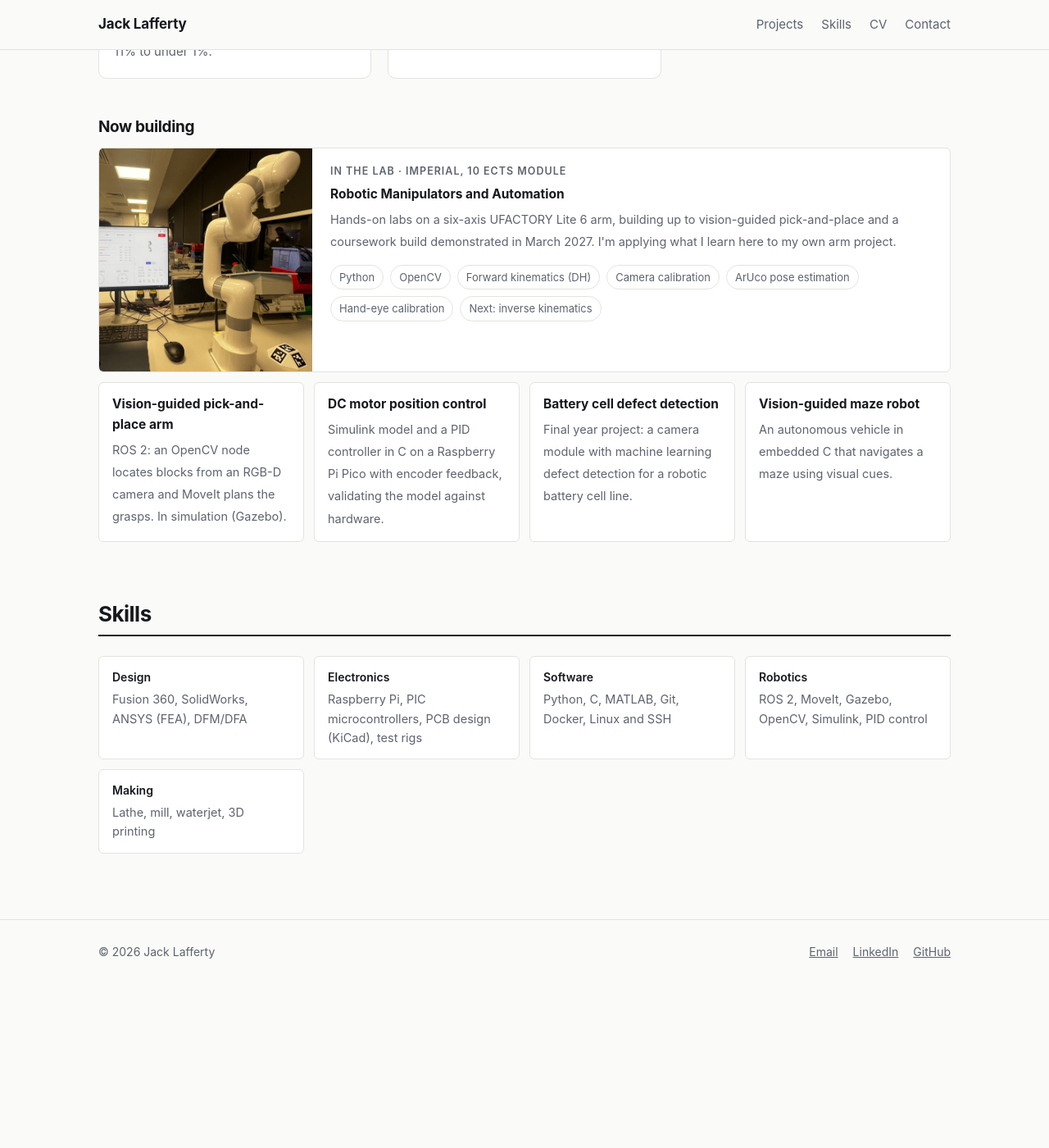
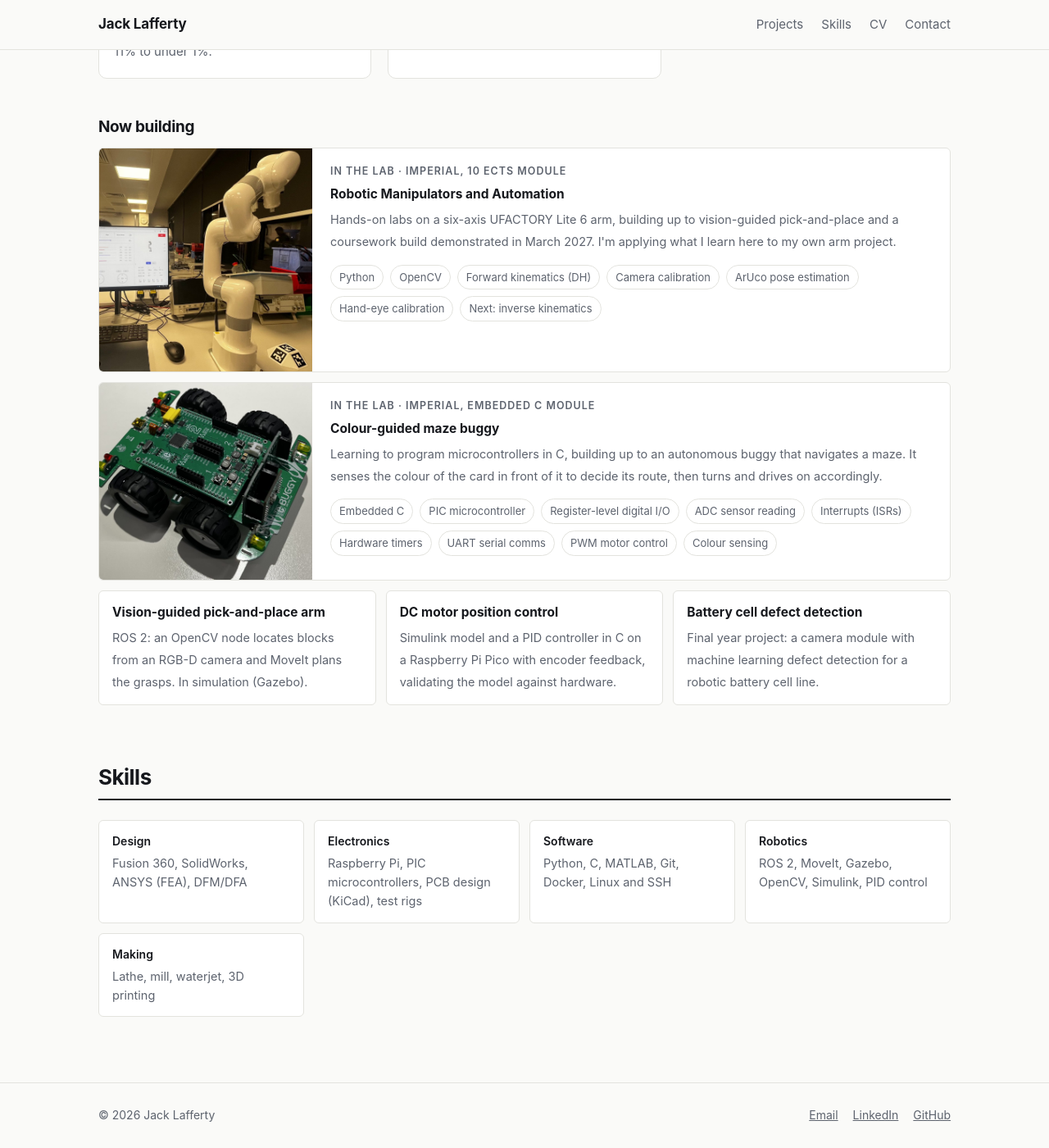
Before and after one commit to jack-laff/jack-laff.github.io, a Jekyll site: the page built from index.html, in a window 1280 px wide and 1400 px high, scrolled down 1406 px. Shown: the whole window at 82% size. Built offline with Jekyll 4.4.1, drawn with Linux system fonts in a browser that asks for light colours; before the commit the page ends 2606 px from its top, so only the background shows below that.

Commit message:
ECM Buggy tile

```diff
--- a/assets/css/style.css
+++ b/assets/css/style.css
@@ -112,7 +112,7 @@ h3 { font-size: 19px; }
 .prose table { border-collapse: collapse; width: 100%; font-size: 15px; margin: 16px 0; }
 .prose th, .prose td { border: 1px solid var(--line); padding: 8px 10px; text-align: left; }
 .prose th { background: var(--surface); }
-.gallery { display: grid; grid-template-columns: repeat(auto-fit, minmax(240px, 1fr)); gap: 12px; }
+.gallery { display: grid; grid-template-columns: repeat(auto-fit, minmax(300px, 1fr)); gap: 12px; }
 .gallery img { margin: 0; }
 
 @media (max-width: 760px) {
@@ -126,7 +126,7 @@ h3 { font-size: 19px; }
 /* Lean version additions */
 .card-body:first-child { padding-top: 22px; }
 .subhead { margin: 48px 0 14px; }
-.now { list-style: none; padding: 0; margin: 0; display: grid; grid-template-columns: repeat(auto-fit, minmax(240px, 1fr)); gap: 12px; }
+.now { list-style: none; padding: 0; margin: 0; display: grid; grid-template-columns: repeat(auto-fit, minmax(300px, 1fr)); gap: 12px; }
 .now li { background: var(--surface); border: 1px solid var(--line); border-radius: 6px; padding: 14px 16px; }
 .now strong { display: block; font-size: 15.5px; margin-bottom: 4px; }
 .now span { color: var(--muted); font-size: 14.5px; }
--- a/index.html
+++ b/index.html
@@ -53,10 +53,18 @@ title: Jack Lafferty
         <p class="tools"><span>Python</span><span>OpenCV</span><span>Forward kinematics (DH)</span><span>Camera calibration</span><span>ArUco pose estimation</span><span>Hand-eye calibration</span><span>Next: inverse kinematics</span></p>
       </div>
     </li>
+    <li class="feature">
+      <img src="{{ '/assets/img/embedded-c/buggy.jpg' | relative_url }}" alt="MikroElektronika Buggy robot with a microcontroller board and a front-mounted colour sensor" loading="lazy">
+      <div class="feature-body">
+        <p class="eyebrow">In the lab · Imperial, Embedded C module</p>
+        <strong>Colour-guided maze buggy</strong>
+        <span>Learning to program microcontrollers in C, building up to an autonomous buggy that navigates a maze. It senses the colour of the card in front of it to decide its route, then turns and drives on accordingly.</span>
+        <p class="tools"><span>Embedded C</span><span>PIC microcontroller</span><span>Register-level digital I/O</span><span>ADC sensor reading</span><span>Interrupts (ISRs)</span><span>Hardware timers</span><span>UART serial comms</span><span>PWM motor control</span><span>Colour sensing</span></p>
+      </div>
+    </li>
     <li><strong>Vision-guided pick-and-place arm</strong><span>ROS 2: an OpenCV node locates blocks from an RGB-D camera and MoveIt plans the grasps. In simulation (Gazebo).</span></li>
     <li><strong>DC motor position control</strong><span>Simulink model and a PID controller in C on a Raspberry Pi Pico with encoder feedback, validating the model against hardware.</span></li>
     <li><strong>Battery cell defect detection</strong><span>Final year project: a camera module with machine learning defect detection for a robotic battery cell line.</span></li>
-    <li><strong>Vision-guided maze robot</strong><span>An autonomous vehicle in embedded C that navigates a maze using visual cues.</span></li>
   </ul>
 </section>
 
```
Also changed, not shown: assets/img/embedded-c/buggy.jpg (added).
